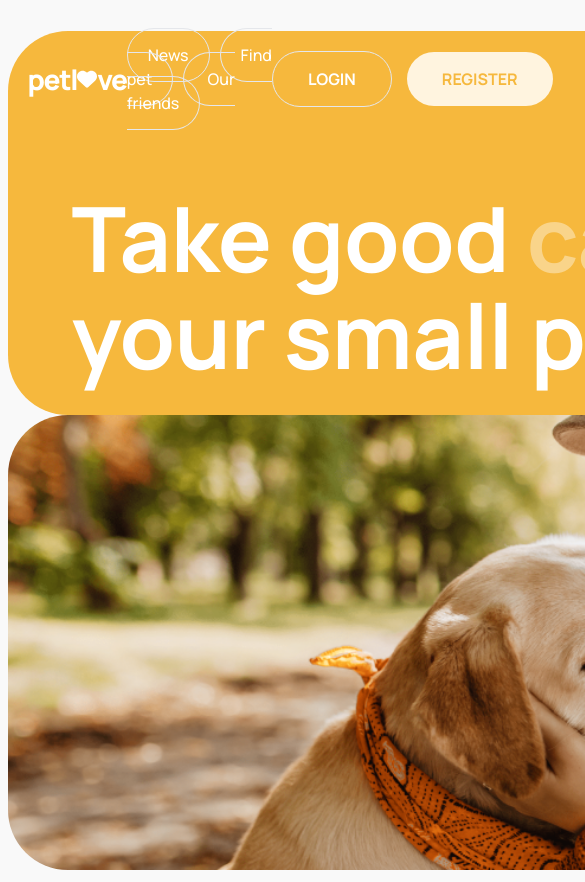
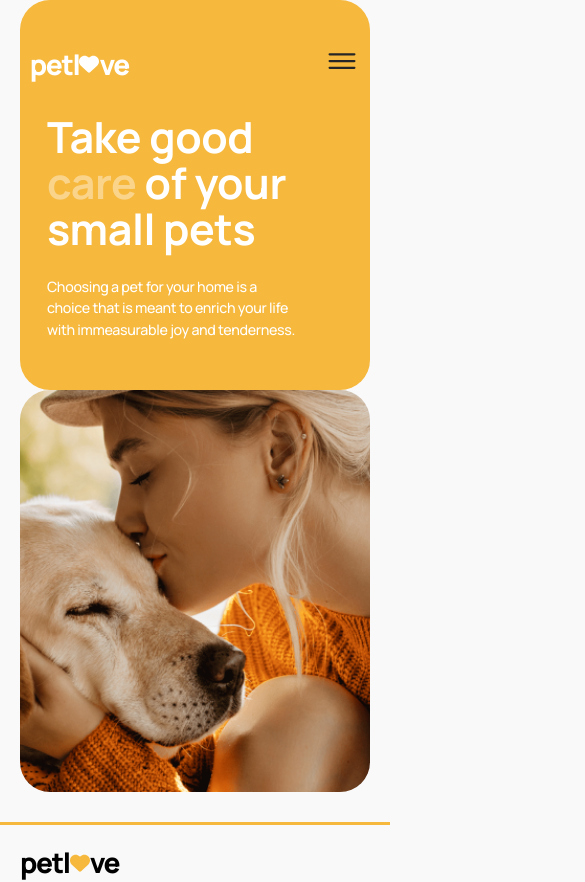
Before and after one commit to JuliaTarasenko00/petlove, a Next.js app: page / in a window 390 px wide. Shown: the top 882 px of the page, 585 px wide, since content can reach past the window. Built offline with nearby package versions, Linux system fonts and the light colour scheme.

Commit message:
Added adaptive for Home page

```diff
--- a/src/app/globals.css
+++ b/src/app/globals.css
@@ -26,12 +26,15 @@
 }
 body {
   margin: 0px;
-  color: #000;
+  color: #262626;
   background: #f9f9f9;
   min-height: 100vh;
 }
 
 @layer components {
+  .container {
+    @apply mx-auto w-full max-w-[1568px] px-[20px] md:px-[64px];
+  }
   .button-active-darker {
     @apply duration-[350ms]  ease-in-out hover:bg-[#f9b020] focus:bg-[#f9b020];
   }
@@ -42,25 +45,3 @@ body {
     @apply duration-[350ms]  ease-in-out;
   }
 }
-
-@layer utilities {
-  .container {
-    margin: 0 auto;
-    max-width: 375px;
-    padding-right: 20px;
-    padding-left: 20px;
-  }
-  @media screen and (min-width: 768px) {
-    .container {
-      max-width: 1200px;
-      padding-right: 64px;
-      padding-left: 64px;
-    }
-  }
-
-  @media screen and (min-width: 1400px) {
-    .container {
-      max-width: 1568px;
-    }
-  }
-}
--- a/src/components/footer/Footer.tsx
+++ b/src/components/footer/Footer.tsx
@@ -3,15 +3,15 @@ import { FaHeart } from 'react-icons/fa6';
 export default function Footer() {
   return (
     <div className="container">
-      <div className="mb-[20px] flex justify-between">
-        <h3 className="flex items-center text-[28px] font-extrabold leading-tight tracking-tighter text-[#000]">
+      <div className="mb-[20px] flex flex-wrap justify-between gap-y-3">
+        <h3 className="flex  items-center text-[28px] font-extrabold leading-tight tracking-tighter text-[#000]">
           petl
           <span className="text-[20px] text-[#F6B83D]">
             <FaHeart />
           </span>
           ve
         </h3>
-        <div className="flex items-center gap-[10px]">
+        <div className="flex flex-wrap items-center justify-center gap-[10px] gap-y-3">
           <a
             href={'tel:+380(000)000-00-00'}
             className="duration-250 text-[16px] font-medium leading-tight text-[#000] outline-none transition-colors ease-in-out hover:text-[#f9b020] focus:text-[#f9b020]"
--- a/src/components/header/Header.tsx
+++ b/src/components/header/Header.tsx
@@ -6,6 +6,7 @@ import { usePathname } from 'next/navigation';
 import { options } from './data';
 import { RenderAuthComponent } from './RenderAuthComponent';
 import { routes } from '@/helpers/routes';
+import { NavigationForMobile } from './NavigationForMobile';
 
 export interface Options {
   title: string;
@@ -18,8 +19,10 @@ export const Header = () => {
   const auth = false;
 
   return (
-    <div className="container">
-      <div className="flex items-center justify-between">
+    <div
+      className={`container pt-[43px] ${mainPage ? ' absolute left-0 right-0 top-0 w-[95%]' : ' relative'}`}
+    >
+      <div className="flex w-[100%] items-center justify-between">
         <Link
           href={routes.main.main}
           className={`${mainPage ? 'text-white' : 'text-[#000]'} flex items-center text-[28px] font-extrabold leading-tight tracking-tighter outline-none`}
@@ -32,7 +35,7 @@ export const Header = () => {
           </span>
           ve
         </Link>
-        <nav>
+        <nav className=" hidden lg:block">
           {options.map((item: Options) => {
             const { title, href } = item;
             return (
@@ -52,8 +55,13 @@ export const Header = () => {
             );
           })}
         </nav>
-        <div className="flex items-center gap-[10px]">
-          <RenderAuthComponent mainPage={mainPage} auth={auth} />
+        <div>
+          <div className=" flex items-center gap-[15px]">
+            <div className="hidden items-center gap-[10px] sm:flex">
+              <RenderAuthComponent mainPage={mainPage} auth={auth} />
+            </div>
+            <NavigationForMobile auth={auth} />
+          </div>
         </div>
       </div>
     </div>
--- /dev/null
+++ b/src/components/header/NavigationForMobile.tsx
@@ -0,0 +1,83 @@
+'use client';
+
+import { FC, useEffect, useState } from 'react';
+import { IoClose, IoMenuOutline } from 'react-icons/io5';
+import { RenderAuthComponent } from './RenderAuthComponent';
+import Link from 'next/link';
+import { options } from './data';
+import { Options } from './Header';
+import { usePathname } from 'next/navigation';
+
+interface INavigationForMobile {
+  auth: boolean;
+}
+
+export const NavigationForMobile: FC<INavigationForMobile> = ({ auth }) => {
+  const [open, setOpen] = useState<boolean>(false);
+  const location = usePathname();
+
+  const onClickOverlay = (e: React.MouseEvent<HTMLDivElement>) => {
+    if (e.target === e.currentTarget) {
+      setOpen(false);
+    }
+  };
+
+  useEffect(() => {
+    if (open) {
+      document.body.style.overflow = 'hidden';
+    } else {
+      document.body.style.overflow = 'auto';
+    }
+  }, [open]);
+
+  return (
+    <div className=" block lg:hidden ">
+      <button type="button">
+        <IoMenuOutline
+          onClick={() => setOpen(true)}
+          className="h-[36px] w-[36px] text-[#262626]"
+        />
+      </button>
+      {open && (
+        <div
+          onClick={onClickOverlay}
+          className="absolute left-0 right-0 top-0 z-50 h-[100vh] w-[100%] bg-[#80808040]"
+        >
+          <div className="ml-auto  h-[100%] w-[218px] bg-[#fff] px-[20px] py-[40px] sm:w-[375px] sm:px-[49px]">
+            <button
+              type="button"
+              onClick={() => setOpen(false)}
+              className=" absolute right-[32px] top-[39px] "
+            >
+              <IoClose className="h-[36px] w-[36px] " />
+            </button>
+            <div className=" flex h-[100%] flex-col items-center justify-end ">
+              <ul className=" flex h-[100%] flex-col items-center justify-center gap-[10px]">
+                {options.map((item: Options) => {
+                  const { title, href } = item;
+                  return (
+                    <li
+                      key={href}
+                      className={` text-center ${
+                        location === href
+                          ? 'border-[#F6B83D]'
+                          : 'border-[rgba(38, 38, 38, 0.15)]'
+                      } 'text-[#000] duration-250 w-[120px] rounded-[30px] border-[1px] border-solid px-[20px] py-[15px] text-[14px] font-medium leading-tight outline-none transition-colors ease-in-out  last:mr-0 hover:border-[#F6B83D] focus:border-[#F6B83D]`}
+                    >
+                      <Link href={href} className=" w-[100%]">
+                        {title}
+                      </Link>
+                    </li>
+                  );
+                })}
+              </ul>
+              <div className="">
+                <RenderAuthComponent auth={auth} />
+              </div>
+            </div>
+          </div>
+        </div>
+      )}
+    </div>
+  );
+};
--- a/src/components/layoutProvider/LayoutProvider.tsx
+++ b/src/components/layoutProvider/LayoutProvider.tsx
@@ -8,11 +8,11 @@ export const LayoutProvider = ({
 }>) => {
   return (
     <>
-      <header className="pt-[43px]">
+      <header className="">
         <Header />
       </header>
       <main>{children}</main>
-      <footer className="py-[20px] border-t-[3px] border-[#F6B83D]">
+      <footer className="border-t-[3px] border-[#F6B83D] py-[20px]">
         <Footer />
       </footer>
     </>
--- a/src/components/main/home/Home.tsx
+++ b/src/components/main/home/Home.tsx
@@ -3,26 +3,28 @@ import img from '/public/image/img_home_page.png';
 
 const Home = () => {
   return (
-    <section className="relative left-[-20px] top-[-42px] z-[-10] translate-y-[-42px]">
+    <section className=" pb-[30px]">
       <div className="container">
-        <div className="m-auto flex h-[384px] w-[1440px] items-end gap-[73px] rounded-[60px] bg-[#f6b83d] px-[64px] pb-[32px]">
-          <h1 className="max-w-[760px] text-[90px] font-bold leading-[1.07] tracking-[-0.03rem] text-[#fff]">
+        <div className=" flex h-[390px] w-[100%] items-end rounded-[30px] bg-[#f6b83d] px-[calc(20px+(64-20)*((100vw-320px)/(768-320)))] pb-[50px] sm:h-[496px] sm:rounded-[60px] md:px-[64px] md:pb-[32px] xl:h-[384px]">
+          <div className="flex flex-wrap items-end gap-[24px] xl:gap-[73px]">
+            <h1 className="w-[100%] max-w-[760px] text-[calc(40px+(80-40)*((100vw-320px)/(1290-320)))] font-bold leading-[1.07] tracking-[-0.03rem] text-[#fff] xl:text-[90px]">
               Take good <span className="text-[#FFFFFF66]">care</span> of your
               small pets
             </h1>
-          <p className="max-w-[255px] text-[18px] font-medium tracking-[-0.02rem] text-[#fff]">
+            <p className=" ml-0 max-w-[255px] text-[calc(14px+(18-14)*((100vw-320px)/(1440-320)))] font-medium tracking-[-0.02rem] text-[#fff] sm:ml-auto xl:ml-0">
               Choosing a pet for your home is a choice that is meant to enrich
               your life with immeasurable joy and tenderness.
             </p>
           </div>
-        <div className="m-auto w-max overflow-hidden rounded-[60px]">
+        </div>
+        <div className="m-auto w-[100%] overflow-hidden rounded-[30px] sm:rounded-[60px]">
           <Image
             src={img}
             alt=""
             width={1440}
-            height={384}
+            height={496}
             priority={true}
-            className="w-[1440px]"
+            className=" h-[402px] w-[100%] object-cover object-center sm:h-[496px] lg:h-[384px]"
           />
         </div>
       </div>
--- a/src/components/ui/AuthLink.tsx
+++ b/src/components/ui/AuthLink.tsx
@@ -8,19 +8,19 @@ interface ButtonProps {
 
 export const AuthLink = ({ mainPage, isModal }: ButtonProps) => {
   return (
-    <>
+    <div className=" flex  flex-wrap justify-center gap-[5px] md:gap-[10px]">
       <Link
         href={routes.main.login}
-        className={` outline-none  ${mainPage ? 'border-[1px] border-[ffffff66]' : 'border-0'} px-[35px] py-[15px] text-[16px] font-bold ${isModal ? 'capitalize' : 'uppercase'} button-active-darker mr-[5px] rounded-[30px] bg-[#f6b83d] text-white`}
+        className={` w-[100%] outline-none sm:w-max  ${mainPage ? 'border-[1px] border-[ffffff66]' : 'border-0'} px-[35px] py-[15px] text-[16px] font-bold ${isModal ? 'capitalize' : 'uppercase'} button-active-darker rounded-[30px] bg-[#f6b83d] text-white`}
       >
         Login
       </Link>
       <Link
         href={routes.main.register}
-        className={` rounded-[30px] bg-[#fff4df] px-[35px] py-[15px] text-[16px] font-bold uppercase text-[#f6b83d] outline-none ${isModal ? 'capitalize' : 'uppercase'} button-active-lighter`}
+        className={` w-[100%] rounded-[30px] bg-[#fff4df] px-[35px] py-[15px] text-[16px] font-bold uppercase text-[#f6b83d] outline-none sm:w-max ${isModal ? 'capitalize' : 'uppercase'} button-active-lighter`}
       >
         Register
       </Link>
-    </>
+    </div>
   );
 };
--- a/src/components/ui/loader/Loader.tsx
+++ b/src/components/ui/loader/Loader.tsx
@@ -21,7 +21,7 @@ export const Loader = () => {
   }, []);
 
   return (
-    <div className="fixed left-0 top-0 z-[50000] grid h-[100vh] w-[100%] place-items-center overflow-hidden bg-slate-400 bg-loader bg-cover bg-center bg-no-repeat scrollbar-none">
+    <div className=" absolute left-0 top-0 z-[50000] grid h-[100vh] w-[100%] place-items-center overflow-hidden bg-slate-400 bg-loader bg-cover bg-center bg-no-repeat scrollbar-none">
       {loadingProgress > 0 && (
         <span className=" absolute box-border inline-block h-[396px] w-[396px] animate-spin rounded-[50%] border-r-[3px] border-t-[3px] border-r-transparent border-t-[#Fff]"></span>
       )}
--- a/tailwind.config.ts
+++ b/tailwind.config.ts
@@ -16,7 +16,15 @@ const config: Config = {
           'linear-gradient(rgba(0, 0, 0, 0.25), rgba(0, 0, 0, 0.3)), url(../../public/image/bg_image.png)',
       },
     },
+    screens: {
+      xs: '320px',
+      sm: '480px',
+      md: '768px',
+      lg: '1024px',
+      xl: '1440px',
+    },
   },
+
   plugins: [require('tailwind-scrollbar')],
 };
 export default config;
```
Also changed, not shown: src/components/header/RenderAuthComponent.tsx (+4 -4 lines). Lines whose indentation alone changed are shown as unchanged.
